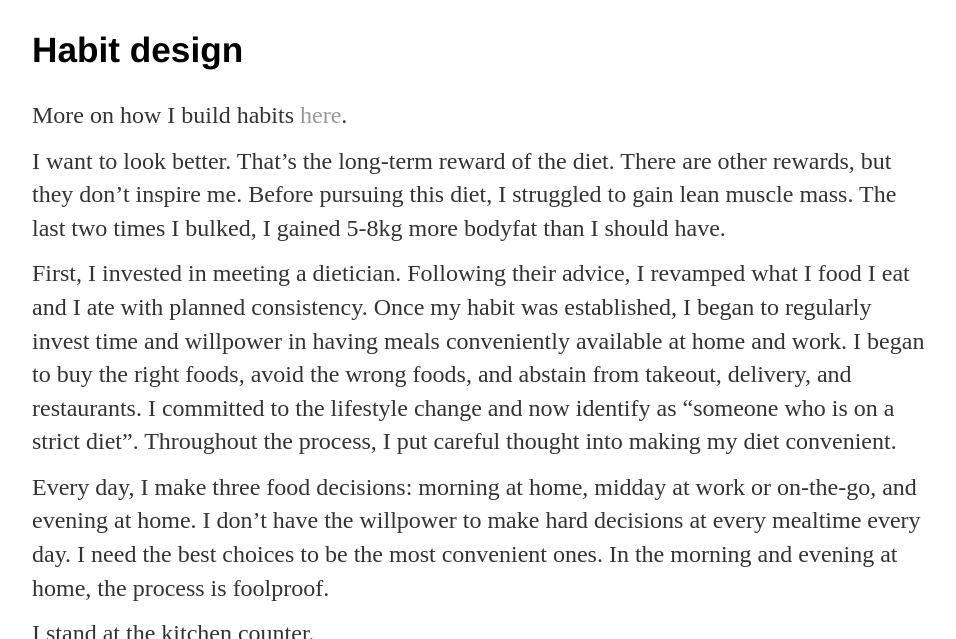
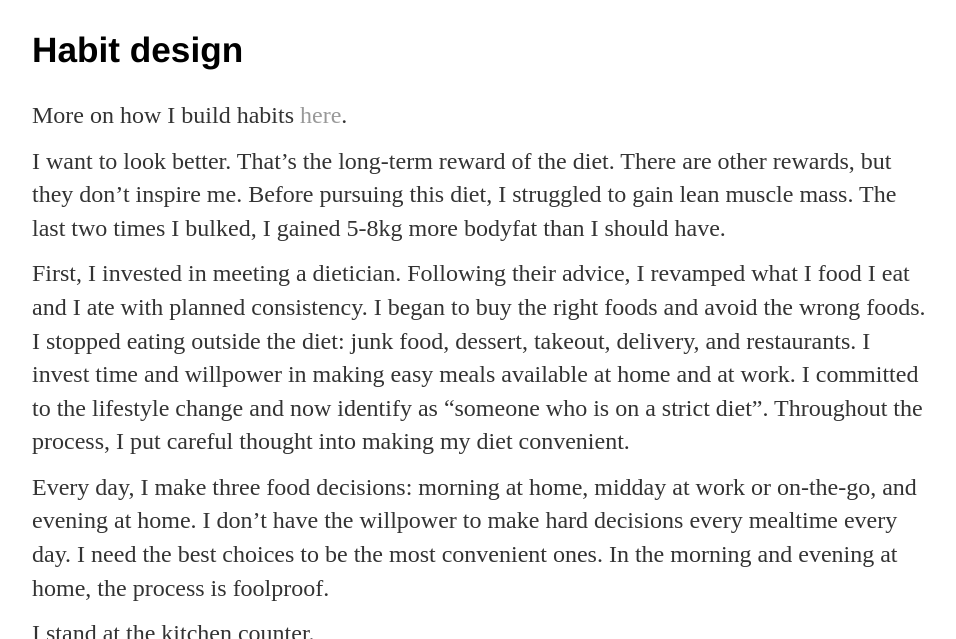
Before and after one commit to curiousest/curiousest.github.io, a Jekyll site: the page built from _posts/2020-02-20-diet.md, in a window 1280 px wide and 900 px high, scrolled down 5491 px, cut to the strip 0-639 px from the top of the window. Shown: the whole strip, without its empty margins (160-1116 px from the left). Built offline with Jekyll 4.4.1, drawn with Linux system fonts in a browser that asks for light colours; some of the changed text lies outside the part shown.

Commit message:
Reword diet article thanks to hemingwayapp.

```diff
--- a/_posts/2020-02-20-diet.md
+++ b/_posts/2020-02-20-diet.md
@@ -11,7 +11,7 @@ modified_time: '2020-02-16T00:00:00.001-05:00'
 
 WORK IN PROGRESS
 
-I had an extreme diet, and not the average extreme. Over the last few years, I ate the same thing for breakfast and lunch. More than half of my calories came from [one food item](https://queal.com/en/). I obsessed about eating efficiently for more than ten years, optimizing for time and decision-making overhead. I took pleasure in the [dogmatic sacrifices](/i-hate-cars-and-chewing-is-redundant/) I had to make: bland food, no variety, missing out on socializing over food... It didn't matter. My time and mental energy was better spent elsewhere. I adored the idea of my diet, and it worked until it didn't - until I became more serious about fitness. I saw [a dietician](http://www.thesportsnutritioncoach.com/) who convinced me that my diet was interfering with my goals.
+I had an extreme diet and not the average extreme. Over the last few years, I ate the same thing for breakfast and lunch. More than half of my calories came from [one food item](https://queal.com/en/). I obsessed about eating efficiently for more than ten years, optimizing for effort. I took pleasure in the [dogmatic sacrifices](/i-hate-cars-and-chewing-is-redundant/) I had to make: bland food, no variety, missing out on socializing over food... It didn't matter. My time and mental energy were better spent elsewhere. I adored the idea of my diet, and it worked until it didn't - until I became more serious about fitness. I saw [a dietician](http://www.thesportsnutritioncoach.com/) who convinced me that my diet was interfering with my goals.
 
 This is what the dietician prescribed. This is the habit I grew. This is my diet.
 
@@ -63,9 +63,9 @@ More on how I build habits [here](/habits/).
 
 I want to look better. That's the long-term reward of the diet. There are other rewards, but they don't inspire me. Before pursuing this diet, I struggled to gain lean muscle mass. The last two times I bulked, I gained 5-8kg more bodyfat than I should have.
 
-First, I invested in meeting a dietician. Following their advice, I revamped what I food I eat and I ate with planned consistency. Once my habit was established, I began to regularly invest time and willpower in having meals conveniently available at home and work. I began to buy the right foods, avoid the wrong foods, and abstain from takeout, delivery, and restaurants. I committed to the lifestyle change and now identify as "someone who is on a strict diet". Throughout the process, I put careful thought into making my diet convenient.
+First, I invested in meeting a dietician. Following their advice, I revamped what I food I eat and I ate with planned consistency. I began to buy the right foods and avoid the wrong foods. I stopped eating outside the diet: junk food, dessert, takeout, delivery, and restaurants. I invest time and willpower in making easy meals available at home and at work. I committed to the lifestyle change and now identify as "someone who is on a strict diet". Throughout the process, I put careful thought into making my diet convenient.
 
-Every day, I make three food decisions: morning at home, midday at work or on-the-go, and evening at home. I don't have the willpower to make hard decisions at every mealtime every day. I need the best choices to be the most convenient ones. In the morning and evening at home, the process is foolproof.
+Every day, I make three food decisions: morning at home, midday at work or on-the-go, and evening at home. I don't have the willpower to make hard decisions every mealtime every day. I need the best choices to be the most convenient ones. In the morning and evening at home, the process is foolproof.
 
 I stand at the kitchen counter.
 
```
Also changed, not shown: other parts of _posts/2020-02-20-diet.md (+3 -3 lines).
